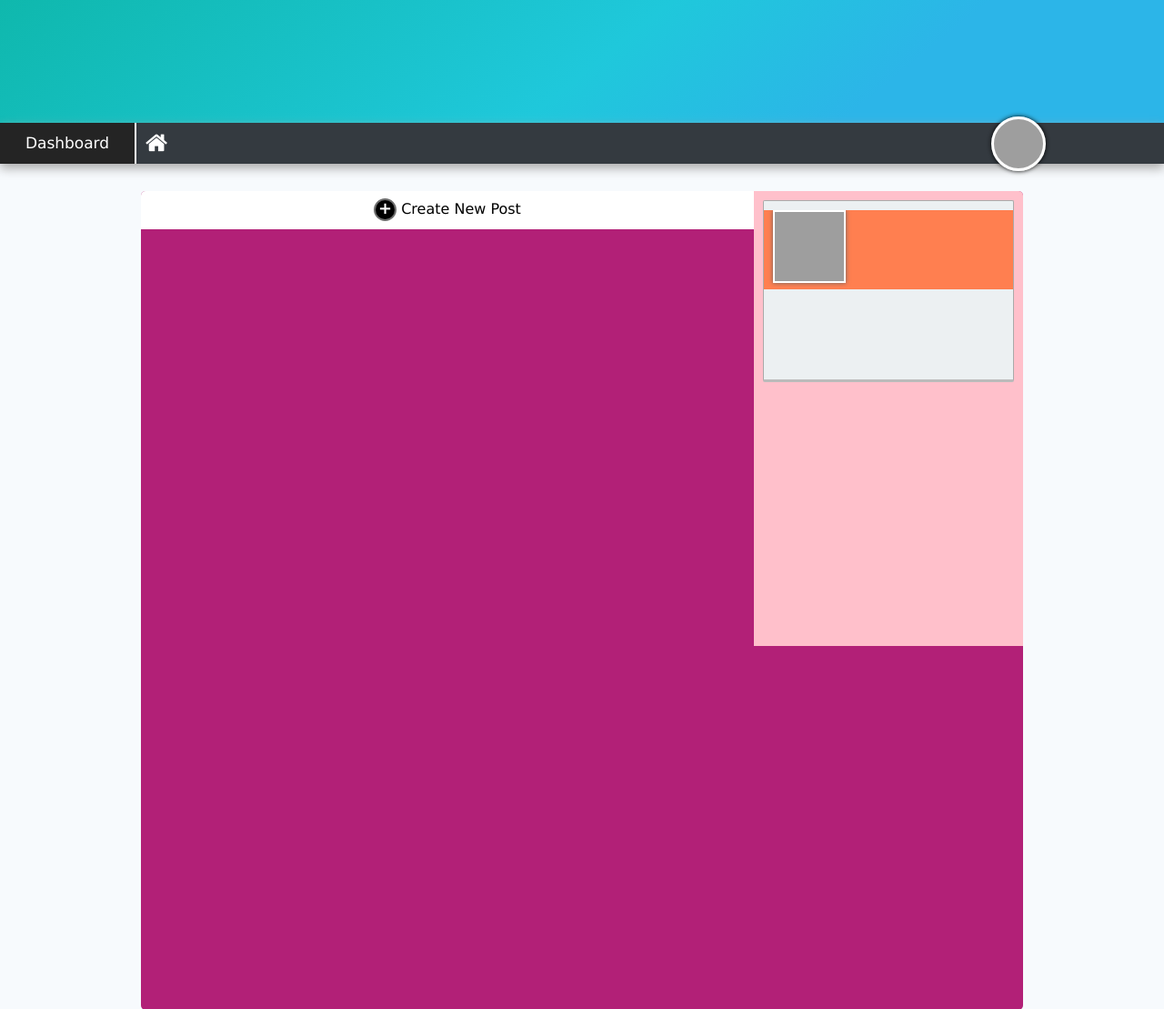
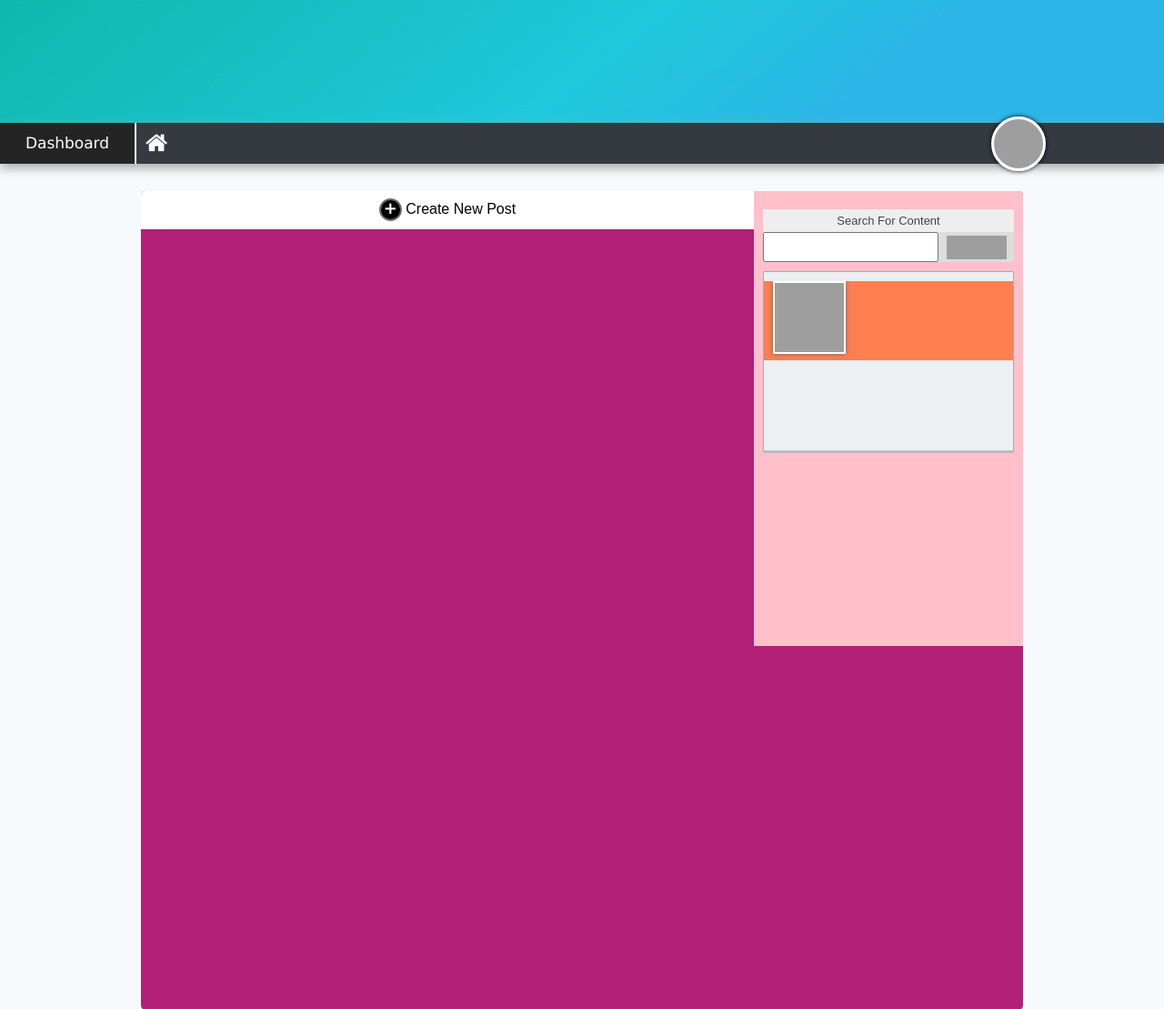
Before and after one commit to hospitalmanager32903902/BlueBlogger-2, a PHP site: page / in a window 1280 px wide. Shown: the top 1109 px of the page at 91% size. Run offline with PHP 8.4, Linux system fonts and the light colour scheme; the visitor is signed in with stand-in values (Sample User, id 1); data that the repository does not hold is empty; grey boxes are pictures that could not be loaded.

Commit message:
changed many things

```diff
--- a/css/common.css
+++ b/css/common.css
@@ -97,7 +97,7 @@ div#rightNav {
 }
 
 span#notification {
-    /* background: green; */
+    background: green;
     box-sizing: border-box;
     display: block;
     float: left;
@@ -130,8 +130,8 @@ path {
 }
 
 span#profile {
-    width: 55px;
-    height: 55px;
+    width: 60px;
+    height: 60px;
     display: block;
     float: left;
     position: relative;
@@ -139,13 +139,14 @@ span#profile {
     /* background: red; */
     border-radius: 50%;
     margin-left: 10px;
-    top: -5px;
+    top: -7px;
     cursor: pointer;
     box-shadow: 0px 0px 5px #000000;
-    background-image: url("../img/post_image/post_1_thumpic.jpg");
-    background-size: cover;
+    background-image: url("http://localhost/code/php/projects/blueBlogger_(2-100)/img/post_image/post_1_thumpic.jpg");
+    background-size: 100% 100%;
     transform: translateY(10deg);
-    transition: .25s cubic-bezier(0.14, 6.1, 0.58, 1);
+    transition:.25s cubic-bezier(0.14, 6.1, 0.58, 1);
+    border:3px solid white;
 }
 
 span#profile:hover {
--- a/css/index.css
+++ b/css/index.css
@@ -7,7 +7,7 @@
 * {
     box-sizing: border-box;
     /* color: black; */
-    font-family: verdana;
+    font-family: sans-serif;
     transition: .2s cubic-bezier(0.65, 0.05, 0.36, 1);
 }
 
@@ -396,6 +401,81 @@ span#profile:hover {
     right: 0px;
 }
 
+/* ------------------------  Search  ------------------------------ */
+    #searchbox {
+        width: 100%;
+        min-height: 51px;
+        height: auto;
+        overflow: hidden;
+        margin: 10px 0px;
+        display: block;
+        background: white;
+    }
+    #searchtext {
+        width: 70%;
+        height: 33px;
+        outline: none;
+        padding-left: 10px;
+        position: relative;
+        display: block;
+        float: left;
+        margin: 0px;
+        box-sizing: border-box;
+        /* border: 1px solid orange; */
+    }
+    #searchaction {
+        border: none;
+        width: 30%;
+        height: 33px;
+        position: relative;
+        /* margin-left: -6px; */
+        background: #ddd;
+        color: white;
+        font-family: Verdana, Geneva, Tahoma, sans-serif;
+        display: block;
+        float: left;
+        /* border: 1px solid white; */
+        cursor: pointer;
+        outline:none;
+        background-size: 80% 80%;
+        background-position-x: 9px;
+        background-position-y: 4px;
+        background-image: url('../img/search.svg');
+        background-repeat: no-repeat;
+    }
+    #searchaction:active {
+        background:lightcoral;
+    }
+    #searchaction:hover {
+        border: none;
+        width: 30%;
+        height: 33px;
+        position: relative;
+        /* margin-left: -6px; */
+        background: #aaa;
+        color: white;
+        font-family: Verdana, Geneva, Tahoma, sans-serif;
+        display: block;
+        float: left;
+        /* border: 1px solid white; */
+        cursor: pointer;
+        outline:none;
+        background-size: 80% 80%;
+        background-position-x: 9px;
+        background-position-y: 4px;
+        background-image: url('../img/search.svg');
+        background-repeat: no-repeat;
+    }
+    #searchbox label {
+        display:block;
+        text-align :end;
+        padding: 5px 5px;
+        font-size:13px;
+        color: #444444;
+        background: #eee;
+        font-family: sans-serif;
+        text-align: center;
+    }
 
 /* ------------------------Sidebar User pane ------------------------------ */
 #userpane {
--- a/header.php
+++ b/header.php
@@ -152,6 +152,8 @@
             echo '<link rel="stylesheet" href="css/post.css" />';
         } else if( $pageName[count($pageName)-1] == "profile.php" ){
             echo '<link rel="stylesheet" href="css/profile.css" />';
+        } else if( $pageName[count($pageName)-1] == "search.php" ) {
+            echo '<link rel="stylesheet" href="css/search.css" />';
         } else {
             echo '<link rel="stylesheet" href="css/index.css" />';
         }
@@ -186,6 +188,10 @@
                     echo "<a href='dashboard.php'>Dashboard</a>";
                 }   else if( !isset($_SESSION["username"]) && $pageName[count($pageName)-1] == "signup.php" ) {
                     echo "<a href='login.php'>Login</a>";
+                }   else if( !isset($_SESSION["username"]) && $pageName[count($pageName)-1] == "search.php" ) {
+                    echo "<a href='login.php'>Login</a>";
+                }   else if( isset($_SESSION["username"]) && $pageName[count($pageName)-1] == "search.php" ) {
+                    echo "<a href='index.php'>Home</a>";
                 }
             ?>
             <a style="margin-left:10px;text-decoration:none;color:white;" href="index.php"><span id="homelink"></span></a>
--- a/index.php
+++ b/index.php
@@ -58,6 +58,7 @@
                         $post_publish_date = $post['post_publish_date'];
                         $post_comment_count = $post['post_comment_count'];
                         $post_author_username = $post['post_author_username'];
+                        $post_visit_count = $post['post_visit_count'];
 
                         $sql = "SELECT `user_fullname`,`user_username` FROM `users` Where `user_username`='$post_author_username' LIMIT 1"; // SQL code for fetching data from the database
                         $author = $conn->query( $sql ); // fetched the data
@@ -74,7 +75,8 @@
                                     <div id="post-bottom">
                                         <span class="post-author">Post Author :   <a href="user.php?username='.$post_author_username.'">'.$author_name.'</a> </span>|
                                         <span class="post-published">Published : '.$post_publish_date.'  </span>|
-                                        <span class="post-comments">Comments : '.$post_comment_count.'</span>
+                                        <span class="post-comments">Comments : '.$post_comment_count.'</span> |
+                                        <span class="post-visits">Views : '.$post_visit_count.'</span>
                                     </div>
                                 </div>';
                     }
@@ -87,13 +89,17 @@
         <!-- paginator code -->
         <?php
         if ( $postCount > $postPerPage ) {
-            $pageNeeded = ($postPerPage % $postCount) > 0 ? 1 : 0;
+            $pageNeeded = ($postCount % $postPerPage) > 0 ? 1 : 0;
             $pageNeeded += (int)($postCount / $postPerPage);
             $tmp = "";
             for ($i=1; $i <= $pageNeeded; $i++) {
-
+                if( $page == $i) {
+                    $active = "active";
+                } else {
+                    $active = "";
+                }
                 $tmp .= "<a href='index.php?page=$i'>
-                    <div class='pagelinks'>$i</div>
+                    <div class='pagelinks $active'>$i</div>
                 </a>";
             }
             if ( $pageNeeded == $page ) {
@@ -121,9 +127,15 @@
         <!-- paginator code -->
 
         <div id="sidebar">
+            <div id="searchbox">
+                <label> Search For Content </label>
+                <form action="search.php" method="get">
+                    <input type="text" name="q" id="searchtext">
+                    <button style="" type="submit" id="searchaction"></button>
+                </form>
+            </div>
             <div id="userpane">
                 <?php
-
                     if(!isset($_SESSION["username"])){
                         echo
                             '<label for="username">User Name:</label>
@@ -144,6 +156,9 @@
                 ?>
 
             </div>
+            <div id="recentpost">
+
+            </div>
         </div>
     </div>
     <!-- /Container for the Post -->
--- a/login.php
+++ b/login.php
@@ -11,8 +11,9 @@
         if( $password ==  $r->fetch_assoc()["user_password"] ){
             $_SESSION["username"] = $username;
             $sql = "SELECT *  from `users` Where `user_username`='$username' LIMIT 1";
-            $r = $conn->query($sql);
-            echo json_encode($r->fetch_assoc());
+            $r = $conn->query($sql)->fetch_assoc();
+            $_SESSION["user_roll"] = $r["user_roll"];
+            echo json_encode($r);
         } else {
             echo "login failed";
         }
```
Also changed, not shown: other parts of css/index.css (+32 -27 lines), css/dashboard.css (+15 -15 lines), css/login.css (+16 -1 lines), css/post.css (+35 -13 lines), dashboard.php (+19 -4 lines), js/post.js (+53 -1 lines), post.php (+11 -10 lines), signup.php (+30 -10 lines), img/post_image/post_10_thumpic.jpg, img/post_image/post_11_thumpic.jpg, img/post_image/post_4_thumpic.jpg, img/post_image/post_5_thumpic.jpg, img/post_image/post_6_thumpic.jpg, img/post_image/post_7_thumpic.jpg, 2 more files.
